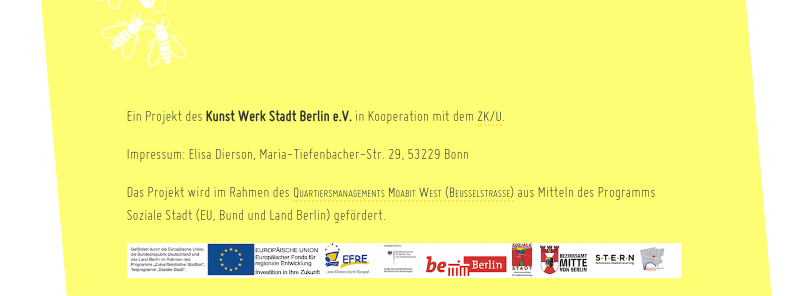
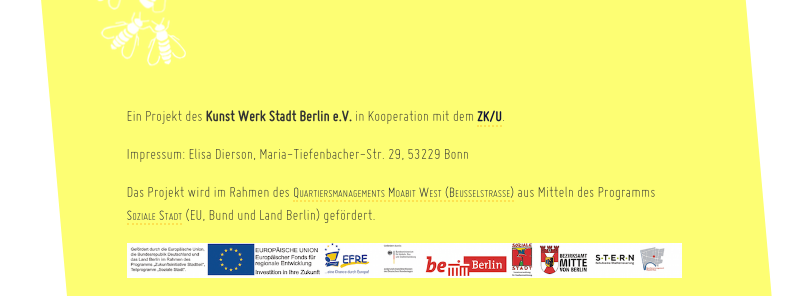
Before and after one commit to dieda/moabienen.berlin-bienenstadt.de, a Jekyll site: the page built from index.html, in a window 1280 px wide and 900 px high, scrolled down 2516 px. Shown: the part 604-900 px from the top of the window, without its empty margins (236-1039 px from the left). Built offline with Jekyll 4.4.1, drawn with Linux system fonts in a browser that asks for light colours.

```diff
--- a/_layouts/default.html
+++ b/_layouts/default.html
@@ -86,14 +86,14 @@
             </div>
             <div class="footer-text content">
               <p>
-                Ein Projekt des <strong>Kunst Werk Stadt Berlin e.V.</strong> in Kooperation mit dem <a href="http://www.zku-berlin.org/">ZK/U</a>.
+                Ein Projekt des <strong>Kunst Werk Stadt Berlin e.V.</strong> in Kooperation mit dem <strong><a href="http://www.zku-berlin.org/">ZK/U</a></strong>.
               </p>
 
               <p>
                 Impressum: Elisa Dierson, Maria-Tiefenbacher-Str. 29, 53229 Bonn
               </p>
               <p>
-                Das Projekt wird im Rahmen des <a href="http://www.moabitwest.de/">Quartiersmanagements Moabit West (Beusselstrasse)</a> aus Mitteln des Programms Soziale Stadt (EU, Bund und Land Berlin) gefördert.
+                Das Projekt wird im Rahmen des <a href="http://www.moabitwest.de/">Quartiersmanagements Moabit West (Beusselstrasse)</a> aus Mitteln des Programms <a href="http://www.quartiersmanagement-berlin.de/">Soziale Stadt</a> (EU, Bund und Land Berlin) gefördert.
               </p>
               <img class="img-responsive" src="/img/west_logoleiste_print_2013.png" alt="Logos Fördergeber"/>
             </div>
```
